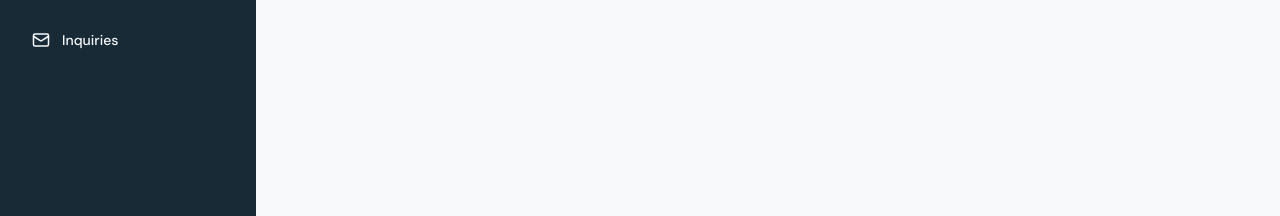
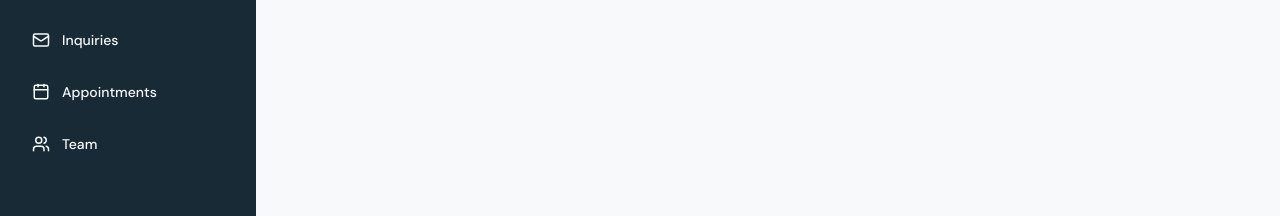
Before and after one commit to prashna2025/Real_estate_agency, a React (Vite) app in the folder frontend/: page /admin in a window 1280 px wide. Shown: the part 198-414 px from the top of the page. Built offline with nearby package versions, Linux system fonts and the light colour scheme; no server answers; sample sign-in values are in the browser's storage; a web font is replaced by a local one.

Commit message:
feat: Phase 4 - Agent Role Implementation and Admin Panel management

```diff
--- a/frontend/src/App.jsx
+++ b/frontend/src/App.jsx
@@ -18,6 +18,8 @@ import Login from './pages/admin/Login';
 import Dashboard from './pages/admin/Dashboard';
 import ManageProperties from './pages/admin/ManageProperties';
 import Inquiries from './pages/admin/Inquiries';
+import ManageAgents from './pages/admin/ManageAgents';
+import ManageAppointments from './pages/admin/ManageAppointments';
 
 const InfoPage = ({ title, children }) => (
   <div className="max-w-4xl mx-auto px-6 py-20">
@@ -54,6 +56,8 @@ function App() {
           <Route index element={<Dashboard />} />
           <Route path="properties" element={<ManageProperties />} />
           <Route path="inquiries" element={<Inquiries />} />
+          <Route path="appointments" element={<ManageAppointments />} />
+          <Route path="team" element={<ManageAgents />} />
         </Route>
       </Routes>
     </BrowserRouter>
--- a/frontend/src/components/admin/AdminLayout.jsx
+++ b/frontend/src/components/admin/AdminLayout.jsx
@@ -1,7 +1,7 @@
 import React from 'react';
 import { Outlet, Navigate, NavLink, useNavigate } from 'react-router-dom';
 import { useAuth } from '../../context/AuthContext';
-import { LayoutDashboard, Home, Mail, LogOut } from 'lucide-react';
+import { LayoutDashboard, Home, Mail, Users, Calendar, LogOut } from 'lucide-react';
 import { cn } from '../../utils/cn';
 
 const AdminLayout = () => {
@@ -21,6 +21,8 @@ const AdminLayout = () => {
     { name: 'Dashboard', path: '/admin', icon: LayoutDashboard },
     { name: 'Properties', path: '/admin/properties', icon: Home },
     { name: 'Inquiries', path: '/admin/inquiries', icon: Mail },
+    { name: 'Appointments', path: '/admin/appointments', icon: Calendar },
+    { name: 'Team', path: '/admin/team', icon: Users },
   ];
 
   return (
```
